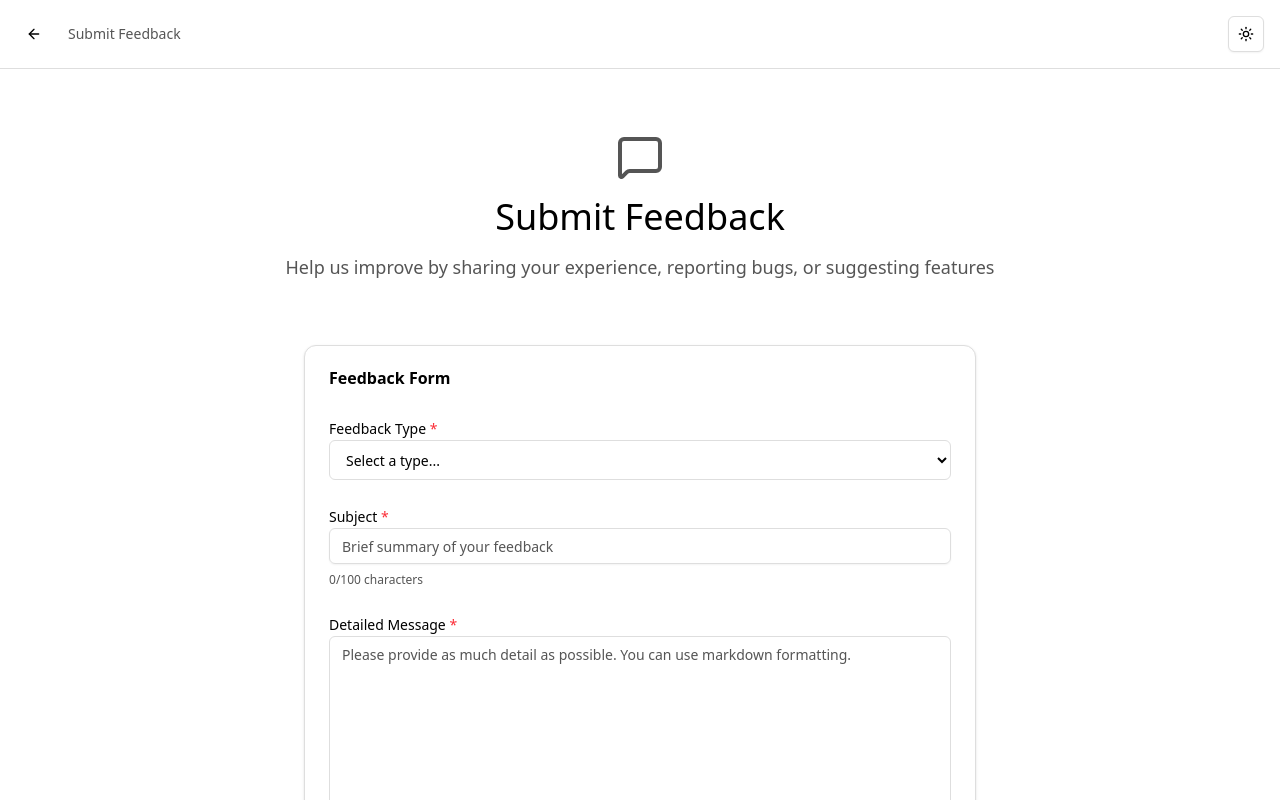
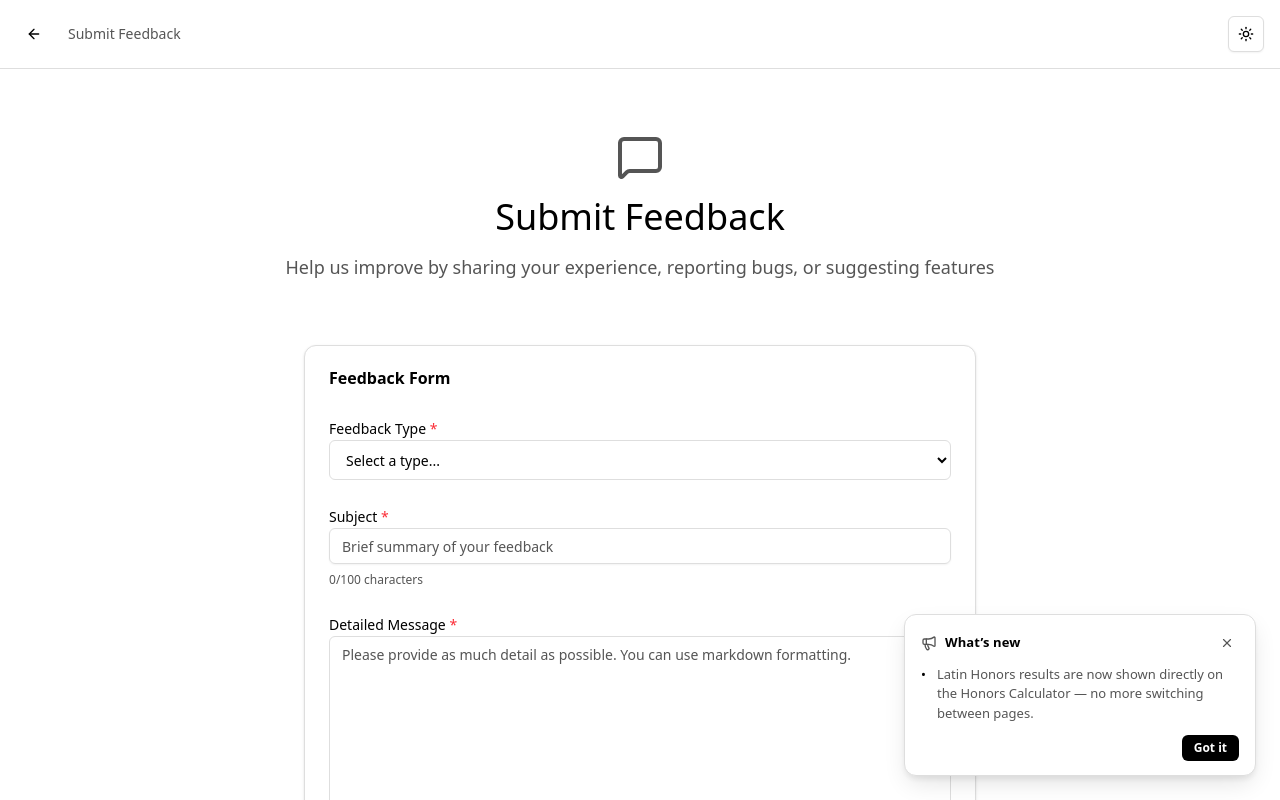
Before and after one commit to jpcsapc/APC-Honors-Checker, a Next.js app: page /feedback in a window 1280 px wide. Shown: the top 800 px of the page. Built offline with nearby package versions, Linux system fonts and the light colour scheme.

Commit message:
feat: toast notification

```diff
--- a/src/app/globals.css
+++ b/src/app/globals.css
@@ -247,3 +247,139 @@
     height: 0;
   }
 }
+
+/* ─── Update Toast ─────────────────────────────────────────────────────────── */
+
+@keyframes toast-slide-in {
+  from {
+    opacity: 0;
+    transform: translateX(calc(100% + 1.5rem));
+  }
+  to {
+    opacity: 1;
+    transform: translateX(0);
+  }
+}
+
+@keyframes toast-slide-out {
+  from {
+    opacity: 1;
+    transform: translateX(0);
+  }
+  to {
+    opacity: 0;
+    transform: translateX(calc(100% + 1.5rem));
+  }
+}
+
+.update-toast {
+  position: fixed;
+  bottom: 1.5rem;
+  right: 1.5rem;
+  z-index: 9999;
+  width: min(22rem, calc(100vw - 2rem));
+  border-radius: 0.75rem;
+  border: 1px solid var(--border);
+  background: var(--card);
+  color: var(--card-foreground);
+  box-shadow:
+    0 4px 6px -1px rgb(0 0 0 / 0.08),
+    0 10px 24px -4px rgb(0 0 0 / 0.12);
+  padding: 1rem 1rem 0.875rem;
+  display: flex;
+  flex-direction: column;
+  gap: 0.625rem;
+}
+
+.dark .update-toast {
+  box-shadow:
+    0 4px 6px -1px rgb(0 0 0 / 0.40),
+    0 10px 24px -4px rgb(0 0 0 / 0.50);
+}
+
+.update-toast--enter {
+  animation: toast-slide-in 0.35s cubic-bezier(0.16, 1, 0.3, 1) forwards;
+}
+
+.update-toast--exit {
+  animation: toast-slide-out 0.30s cubic-bezier(0.4, 0, 1, 1) forwards;
+}
+
+.update-toast__header {
+  display: flex;
+  align-items: center;
+  gap: 0.5rem;
+}
+
+.update-toast__icon {
+  display: flex;
+  align-items: center;
+  justify-content: center;
+  color: var(--muted-foreground);
+  flex-shrink: 0;
+}
+
+.update-toast__title {
+  font-size: 0.8125rem;
+  font-weight: 600;
+  color: var(--foreground);
+  flex: 1;
+  letter-spacing: 0.01em;
+}
+
+.update-toast__close {
+  display: flex;
+  align-items: center;
+  justify-content: center;
+  width: 1.5rem;
+  height: 1.5rem;
+  border-radius: 0.375rem;
+  color: var(--muted-foreground);
+  transition: background 0.15s, color 0.15s;
+  flex-shrink: 0;
+}
+
+.update-toast__close:hover {
+  background: var(--accent);
+  color: var(--accent-foreground);
+}
+
+.update-toast__list {
+  list-style: none;
+  padding: 0;
+  margin: 0;
+  display: flex;
+  flex-direction: column;
+  gap: 0.375rem;
+}
+
+.update-toast__item {
+  position: relative;
+  padding-left: 1rem;
+  font-size: 0.8125rem;
+  line-height: 1.5;
+  color: var(--muted-foreground);
+}
+
+.update-toast__item::before {
+  content: "•";
+  position: absolute;
+  left: 0;
+  color: var(--foreground);
+}
+
+.update-toast__cta {
+  align-self: flex-end;
+  font-size: 0.75rem;
+  font-weight: 600;
+  padding: 0.25rem 0.75rem;
+  border-radius: 0.375rem;
+  background: var(--primary);
+  color: var(--primary-foreground);
+  transition: opacity 0.15s;
+  margin-top: 0.125rem;
+}
+
+.update-toast__cta:hover {
+  opacity: 0.85;
+}
--- a/src/app/layout.tsx
+++ b/src/app/layout.tsx
@@ -2,6 +2,7 @@ import type { Metadata } from "next";
 import { Geist, Geist_Mono } from "next/font/google";
 import "./globals.css";
 import { ThemeProvider } from "@/components/theme-provider";
+import { UpdateToast } from "@/components/UpdateToast";
 
 const geistSans = Geist({
   variable: "--font-geist-sans",
@@ -35,6 +36,7 @@ export default function RootLayout({
           disableTransitionOnChange
         >
           {children}
+          <UpdateToast />
         </ThemeProvider>
       </body>
     </html>
--- /dev/null
+++ b/src/components/UpdateToast.tsx
@@ -0,0 +1,90 @@
+"use client";
+
+import * as React from "react";
+import { X, Megaphone } from "lucide-react";
+import {
+  CHANGELOG_STORAGE_KEY,
+  LATEST_CHANGELOG_ID,
+  getUnreadEntries,
+  type ChangelogEntry,
+} from "@/lib/changelog";
+
+export function UpdateToast() {
+  const [unread, setUnread] = React.useState<ChangelogEntry[]>([]);
+  const [visible, setVisible] = React.useState(false);
+  const [exiting, setExiting] = React.useState(false);
+
+  // Read localStorage only on the client
+  React.useEffect(() => {
+    try {
+      const raw = localStorage.getItem(CHANGELOG_STORAGE_KEY);
+      const lastSeen = raw !== null ? parseInt(raw, 10) : -1;
+      const entries = getUnreadEntries(lastSeen);
+      if (entries.length > 0) {
+        setUnread(entries);
+        // Small delay so the slide-in animates after hydration
+        const t = setTimeout(() => setVisible(true), 120);
+        return () => clearTimeout(t);
+      }
+    } catch {
+      // localStorage unavailable (e.g. SSR guard)
+    }
+  }, []);
+
+  const dismiss = React.useCallback(() => {
+    setExiting(true);
+    // Persist the read state immediately so a refresh won't re-show it
+    try {
+      localStorage.setItem(CHANGELOG_STORAGE_KEY, String(LATEST_CHANGELOG_ID));
+    } catch {
+      /* ignore */
+    }
+    // Wait for the slide-out animation to finish before un-mounting
+    setTimeout(() => setVisible(false), 350);
+  }, []);
+
+  if (!visible) return null;
+
+  // Collect every unique change bullet across all unread entries, most-recent first
+  const bullets = [...unread]
+    .sort((a, b) => b.id - a.id)
+    .flatMap((e) => e.changes);
+
+  return (
+    <div
+      role="status"
+      aria-live="polite"
+      aria-atomic="true"
+      className={`update-toast ${exiting ? "update-toast--exit" : "update-toast--enter"}`}
+    >
+      {/* Header row */}
+      <div className="update-toast__header">
+        <span className="update-toast__icon">
+          <Megaphone className="h-4 w-4" />
+        </span>
+        <span className="update-toast__title">What&rsquo;s new</span>
+        <button
+          onClick={dismiss}
+          aria-label="Dismiss update notification"
+          className="update-toast__close"
+        >
+          <X className="h-3.5 w-3.5" />
+        </button>
+      </div>
+
+      {/* Change list */}
+      <ul className="update-toast__list">
+        {bullets.map((change, i) => (
+          <li key={i} className="update-toast__item">
+            {change}
+          </li>
+        ))}
+      </ul>
+
+      {/* Footer CTA */}
+      <button onClick={dismiss} className="update-toast__cta">
+        Got it
+      </button>
+    </div>
+  );
+}
--- /dev/null
+++ b/src/lib/changelog.ts
@@ -0,0 +1,39 @@
+export interface ChangelogEntry {
+  /** Unique, ever-increasing ID. Bump this when you add a new entry. */
+  id: number;
+  date: string;
+  changes: string[];
+}
+
+/**
+ * System changelog.
+ *
+ * HOW TO ADD AN UPDATE:
+ *  1. Append a new object at the END of this array.
+ *  2. Increment `id` by 1 (must always be the highest value in the array).
+ *  3. Set `date` to today's date (YYYY-MM-DD).
+ *  4. List every user-facing change in `changes`.
+ *
+ * The toast will show all entries whose `id` is greater than the last
+ * acknowledged ID stored in the user's localStorage.
+ */
+export const CHANGELOG: ChangelogEntry[] = [
+  {
+    id: 1,
+    date: "2026-03-01",
+    changes: [
+      "Latin Honors results are now shown directly on the Honors Calculator — no more switching between pages.",
+    ],
+  },
+];
+
+/** The key used in localStorage to persist the last-seen changelog ID. */
+export const CHANGELOG_STORAGE_KEY = "lastSeenChangelogId";
+
+/** Returns all entries the user has not yet acknowledged. */
+export function getUnreadEntries(lastSeenId: number): ChangelogEntry[] {
+  return CHANGELOG.filter((entry) => entry.id > lastSeenId);
+}
+
+/** The highest `id` currently in the changelog. */
+export const LATEST_CHANGELOG_ID = Math.max(...CHANGELOG.map((e) => e.id));
```
